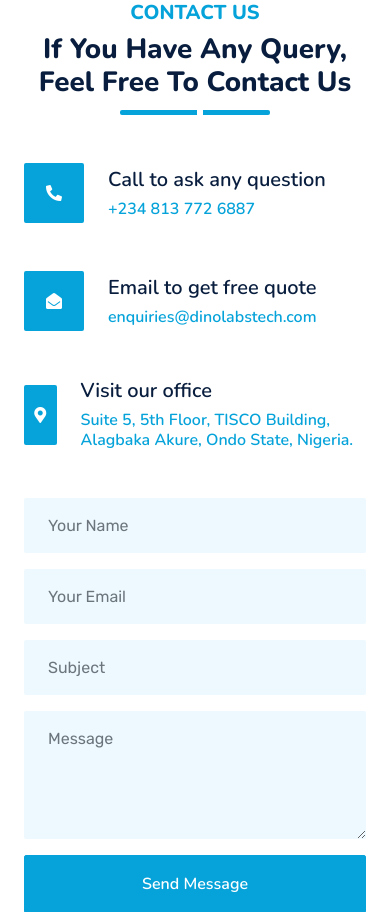
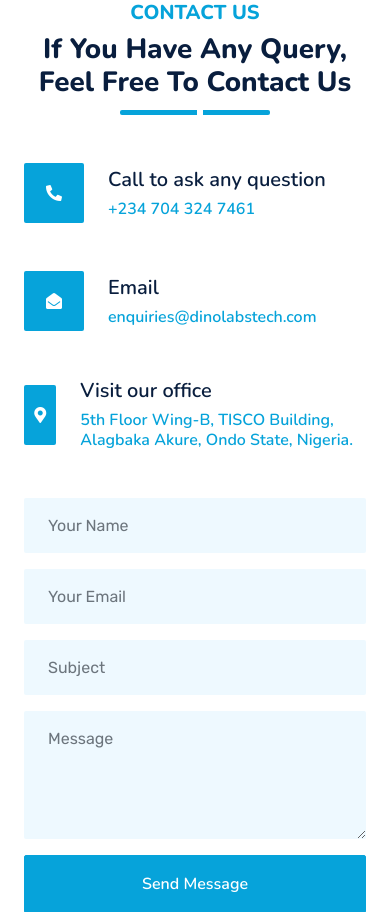
Before and after one commit to dinolabs-tech/dinolabs, a PHP site: page /contact.php in a window 390 px wide; the page is wider, and only the part inside the window is pictured. Shown: the part 526-1438 px from the top of that part. Run offline with PHP 8.4, Linux system fonts and the light colour scheme; some libraries are stand-ins or nearby versions.

Commit message:
chore(contact-info): Update contact details on contact page
Update the phone number, simplify the email section heading, and correct the physical office address.
This ensures customers have the most current and accurate contact information for the business.

```diff
--- a/contact.php
+++ b/contact.php
@@ -41,7 +41,7 @@
                         </div>
                         <div class="ps-4">
                             <h5 class="mb-2">Call to ask any question</h5>
-                            <h6 class="text-primary mb-0">+234 813 772 6887</h6>
+                            <h6 class="text-primary mb-0">+234 704 324 7461</h6>
                         </div>
                     </div>
                 </div>
@@ -51,7 +51,7 @@
                             <i class="fa fa-envelope-open text-white"></i>
                         </div>
                         <div class="ps-4">
-                            <h5 class="mb-2">Email to get free quote</h5>
+                            <h5 class="mb-2">Email</h5>
                             <h6 class="text-primary mb-0">enquiries@dinolabstech.com</h6>
                             <!--<h6 class="text-primary mb-0">dinolabs.tech@gmail.com</h6>-->
                         </div>
@@ -64,7 +64,7 @@
                         </div>
                         <div class="ps-4">
                             <h5 class="mb-2">Visit our office</h5>
-                            <h6 class="text-primary mb-0">Suite 5, 5th Floor, TISCO Building, Alagbaka Akure, Ondo State, Nigeria.</h6>
+                            <h6 class="text-primary mb-0">5th Floor Wing-B, TISCO Building, Alagbaka Akure, Ondo State, Nigeria.</h6>
                             <!--<h6 class="text-primary mb-0">Plot 2 ireti Ayo street off Aule GRA, Ondo State, Nigeria</h6>-->
                         </div>
                     </div>
```
